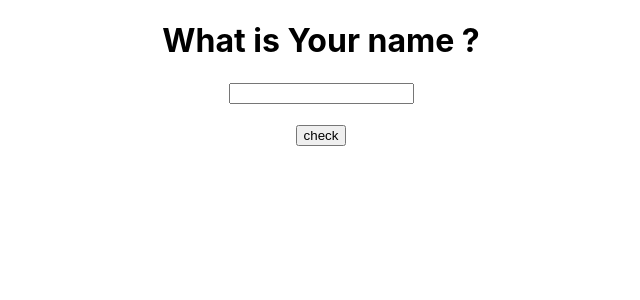
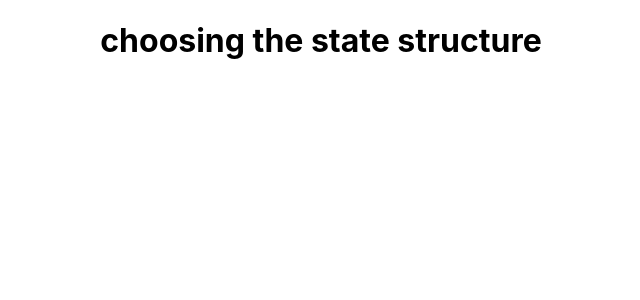
Before and after one commit to MadhavenA/react_documentation, a React (Create React App) app in the folder react-documentation-related_examples/: page / in a window 1280 px wide. Shown: the top 300 px of the page, without its empty margins (319-959 px from the left). Built offline with nearby package versions, Linux system fonts and the light colour scheme.

Commit message:
changes and project must be run in the idx tool .

```diff
--- a/react-documentation-related_examples/src/App.js
+++ b/react-documentation-related_examples/src/App.js
@@ -21,11 +21,12 @@ import UpdateTheObjectByUsingState from "./AddingInterActivity/UpdatingArrayInSt
 import UsingImmerAddingListOfFruits from "./AddingInterActivity/UpdatingArrayInState/UsingImmerAddingListOfFruits";
 import ArrayInClassComponent from "./AddingInterActivity/UpdatingArrayInState/ArrayInClassComponent";
 import ReactingWithInputState from "./ManagingState/ReactingWithInputState/ReactingWithInputState";
+import ChoosingTheStateStructure from "./ManagingState/ReactingWithInputState/ChoosingTheStateStructure/ChoosingTheStateStructure";
 function App() {
   return (
     <>
       <div className="App">
-        <ReactingWithInputState />
+        <ChoosingTheStateStructure />
       </div>
     </>
   );
--- /dev/null
+++ b/react-documentation-related_examples/src/ManagingState/ReactingWithInputState/ChoosingTheStateStructure/ChoosingTheStateStructure.jsx
@@ -0,0 +1,10 @@
+import React from "react";
+
+export default class ChoosingTheStateStructure extends React.Component {
+
+    render() {
+        return(
+            <h1>choosing the state structure</h1>
+        );
+    }
+}
```
Also changed, not shown: 1 other file (tests, documents, lock files or other folders).
